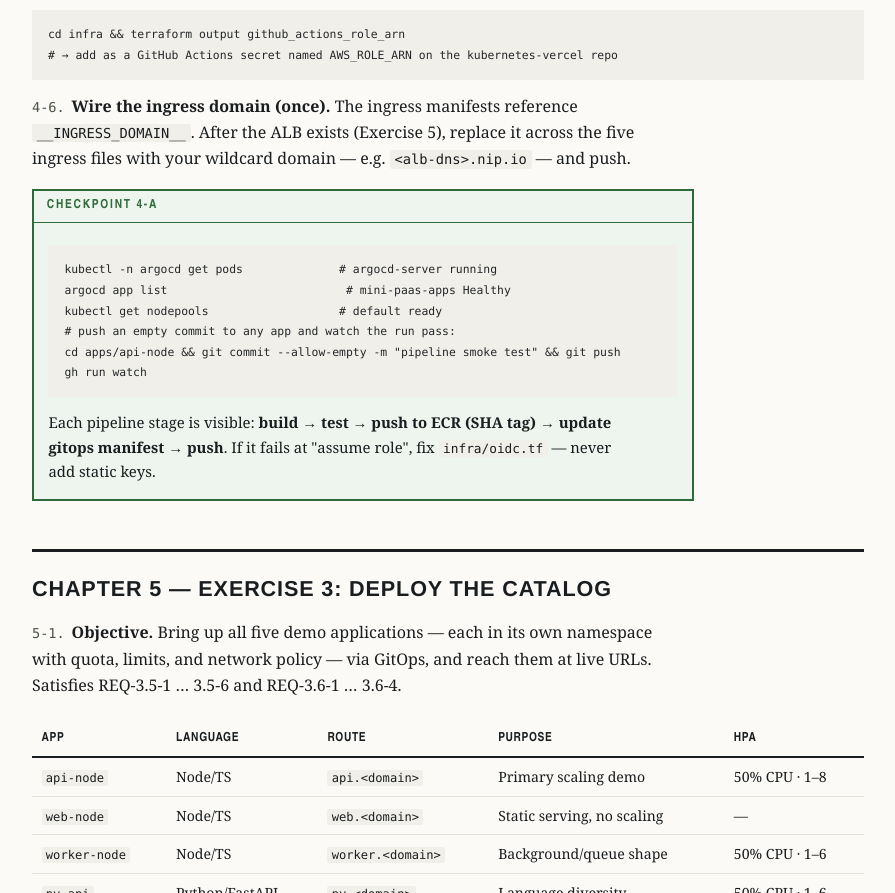
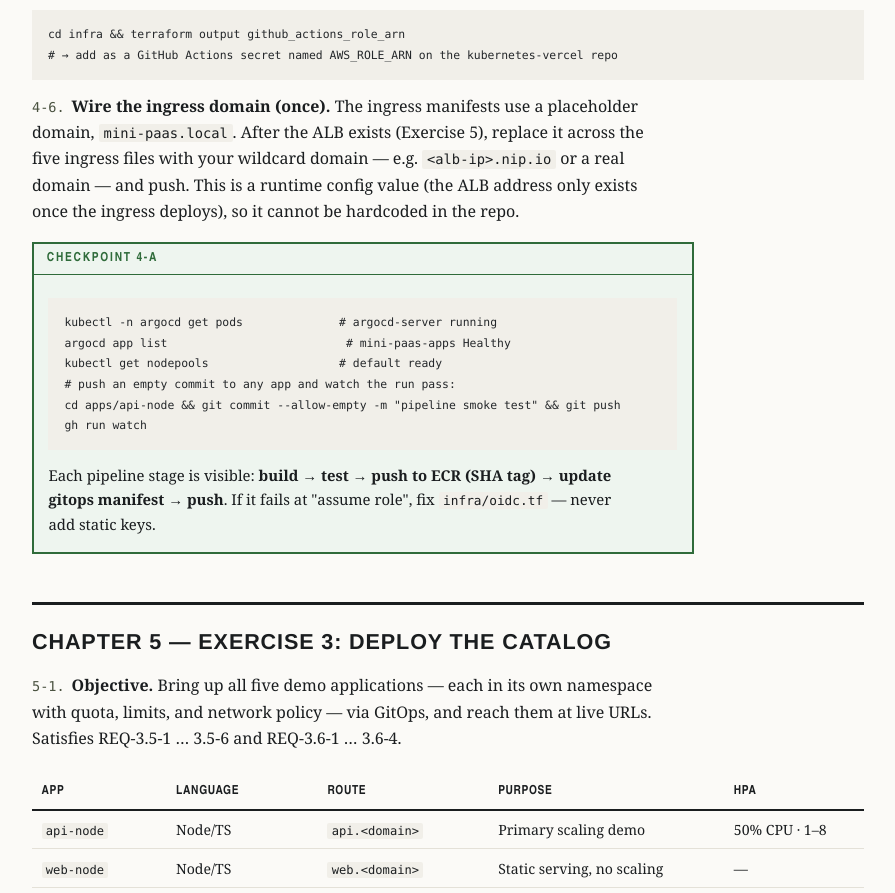
Before and after one commit to Linkify-Solutions-Inc/kubernetes-vercel, a plain HTML site: page docs/TM-001-experiments-playbook.html in a window 1280 px wide. Shown: the part 6548-7441 px from the top of the page, without its empty margins (192-1087 px from the left). Drawn offline with Linux system fonts and the light colour scheme.

Commit message:
manuals: correct ingress placeholder domain to mini-paas.local

```diff
--- a/docs/TM-001-experiments-playbook.html
+++ b/docs/TM-001-experiments-playbook.html
@@ -303,8 +303,10 @@ OIDC. Put the role ARN in GitHub so Actions can assume it:</p>
 # → add as a GitHub Actions secret named AWS_ROLE_ARN on the kubernetes-vercel repo</code></pre>
 
 <p><span class="para-num">4-6.</span><strong>Wire the ingress domain (once).</strong> The ingress
-manifests reference <code>__INGRESS_DOMAIN__</code>. After the ALB exists (Exercise 5), replace it across
-the five ingress files with your wildcard domain — e.g. <code>&lt;alb-dns&gt;.nip.io</code> — and push.</p>
+manifests use a placeholder domain, <code>mini-paas.local</code>. After the ALB exists (Exercise 5),
+replace it across the five ingress files with your wildcard domain — e.g. <code>&lt;alb-ip&gt;.nip.io</code>
+or a real domain — and push. This is a runtime config value (the ALB address only exists once the
+ingress deploys), so it cannot be hardcoded in the repo.</p>
 
 <div class="box checkpoint"><div class="bx-label">Checkpoint 4-A</div><div class="bx-body">
 <pre><code>kubectl -n argocd get pods              # argocd-server running
```
